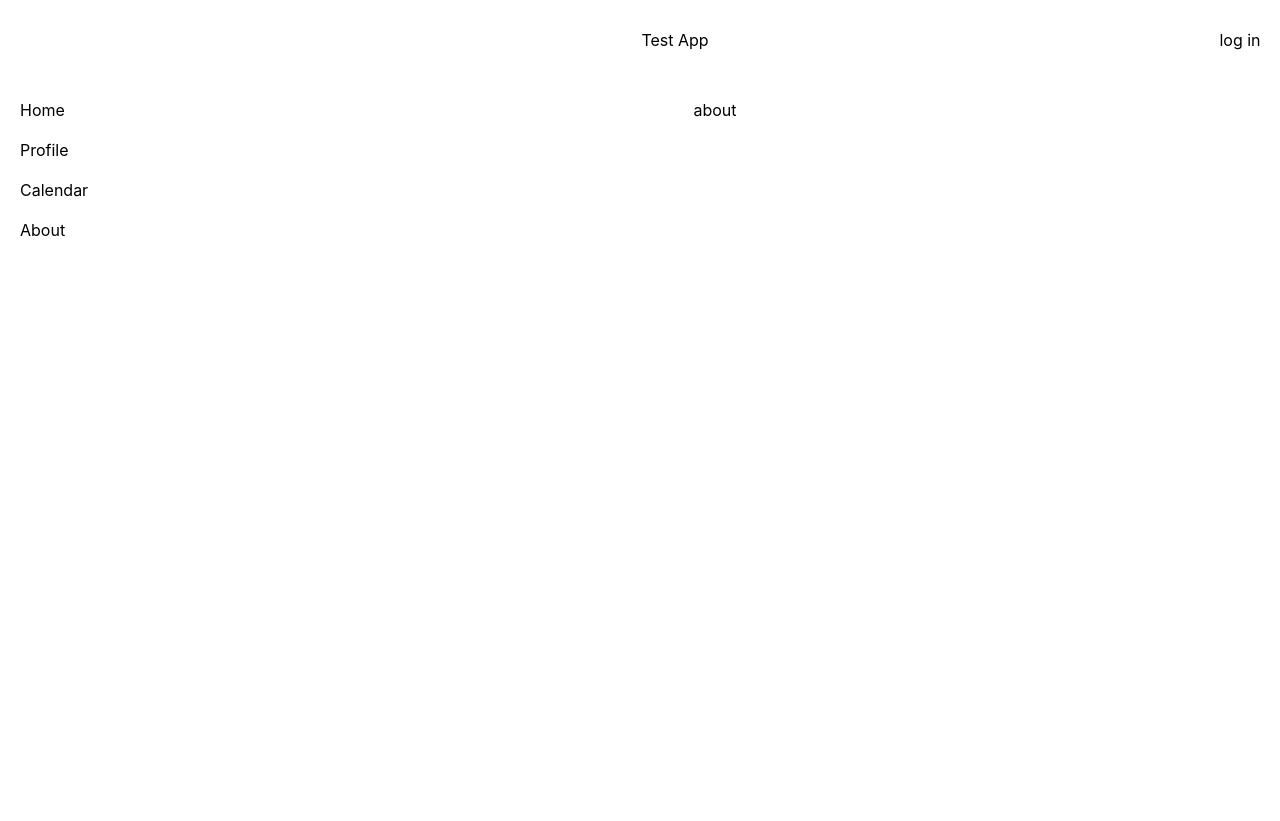
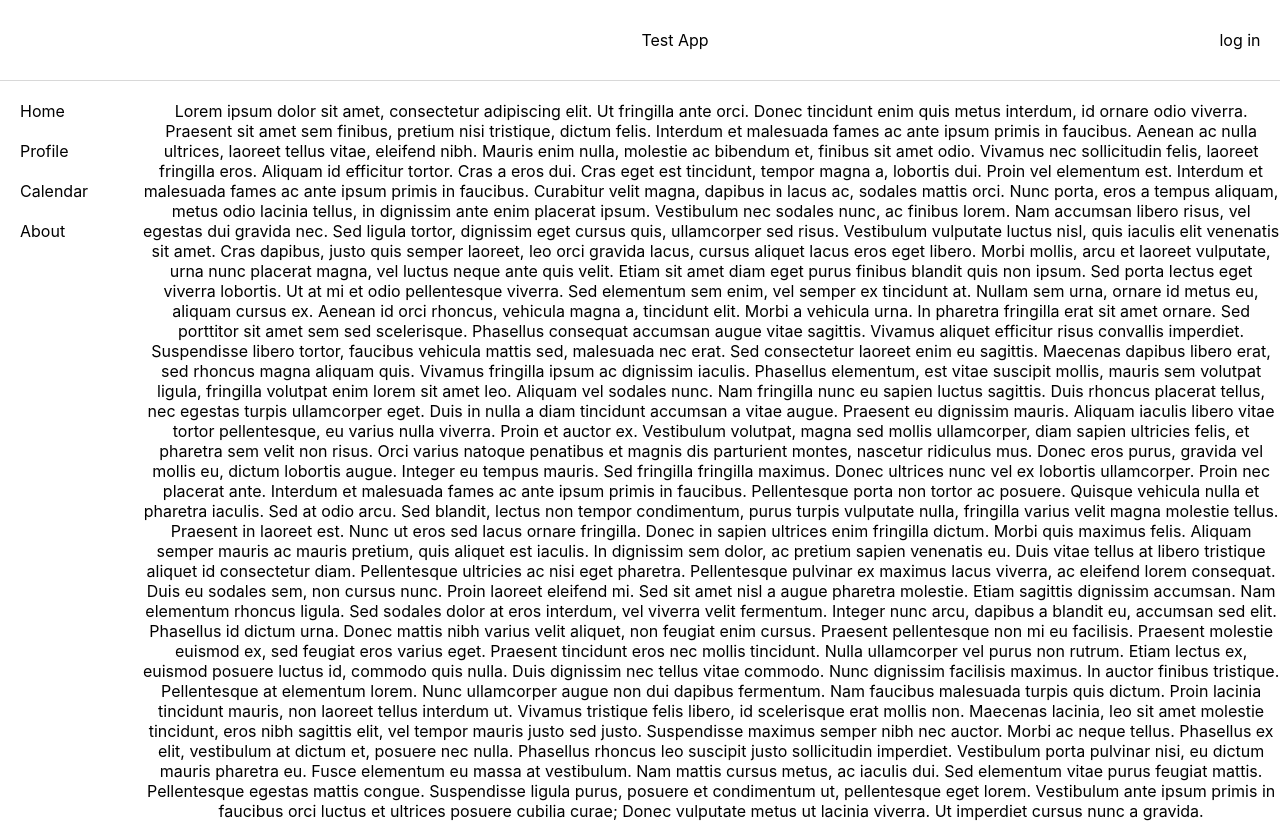
Before and after one commit to kerllsname/test_task, a React (Create React App) app in the folder test-app/: page /about in a window 1280 px wide. Before the commit the page ends 800 px from the top, so only its background shows below. Built offline with nearby package versions, Linux system fonts and the light colour scheme.

Commit message:
feat: complete task

```diff
--- a/test-app/src/App.css
+++ b/test-app/src/App.css
@@ -3,6 +3,7 @@ header {
   display: flex;
   justify-content: space-between;
   align-items: center;
+  border-bottom: 1px solid #a7a7a771;
 }
 
 .header__empty {
@@ -32,18 +33,28 @@ nav {
   margin-bottom: 20px;
 }
 
+.main {
+  margin: 0 auto;
+}
+
 main {
   margin: 0 auto;
 }
 
-.homepage {
+.homepage,
+.about,
+.login,
+.error {
   width: 100%;
   display: flex;
   flex-direction: column;
   align-items: center;
 }
 
-.homepage > div {
+.homepage > div,
+.about > div,
+.login > div,
+.error > div {
   max-width: 1200px;
   text-align: center;
 }
@@ -79,9 +90,39 @@ main {
   justify-content: space-between;
 }
 
+.menu__buttons button {
+  background-color:#4385f5;
+  color: aliceblue;
+  border: none;
+}
+
+.menu__buttons :first-child {
+  margin-right: 10px;
+}
+
 .calendar_navigation {
   display: flex;
   margin-bottom: 20px;
+}
+
+.navigation__button-left {
+  margin-right: 10px;
+}
+
+.navigation__date {
+  width: 90px;
+  text-align: center;
+}
+
+.navigation__button-right {
+  margin-left: 10px;
+}
+
+.navigation__button-left,
+.navigation__button-right {
+  background-color: rgb(240, 240, 240);
+  border: none;
+  cursor: pointer;
 }
 
 .calendar__calendar {
@@ -94,15 +135,21 @@ main {
   border: 1px solid rgba(0, 0, 0, 0.089);
 }
 
-.calendar__unactive-date {
-  background-color: #68686834;
-  color: #3a3a3a;
+.calendar__current-date {
+  background-color: #6868681a;
 }
 
-.calendar__active-date {
-  background-color: #b3c6eb67;
+.field__password-title,
+.field__login-title {
+  margin-top: 10px;
 }
 
-.calendar__current-date {
-  background-color: #3662b9ad;
+.login__field button {
+  width: 100%;
+  height: 20px;
+  display: block;
+  margin-top: 20px;
+  border: none;
+  border-radius: 5px;
+  cursor: pointer;
 }
--- a/test-app/src/components/Wrapper/Main/AboutPage.jsx
+++ b/test-app/src/components/Wrapper/Main/AboutPage.jsx
@@ -1,7 +1,85 @@
 export default function AboutPage() {
   return (
-    <main>
-      <div>about</div>
+    <main className="about">
+      <div>
+        Lorem ipsum dolor sit amet, consectetur adipiscing elit. Ut fringilla
+        ante orci. Donec tincidunt enim quis metus interdum, id ornare odio
+        viverra. Praesent sit amet sem finibus, pretium nisi tristique, dictum
+        felis. Interdum et malesuada fames ac ante ipsum primis in faucibus.
+        Aenean ac nulla ultrices, laoreet tellus vitae, eleifend nibh. Mauris
+        enim nulla, molestie ac bibendum et, finibus sit amet odio. Vivamus nec
+        sollicitudin felis, laoreet fringilla eros. Aliquam id efficitur tortor.
+        Cras a eros dui. Cras eget est tincidunt, tempor magna a, lobortis dui.
+        Proin vel elementum est. Interdum et malesuada fames ac ante ipsum
+        primis in faucibus. Curabitur velit magna, dapibus in lacus ac, sodales
+        mattis orci. Nunc porta, eros a tempus aliquam, metus odio lacinia
+        tellus, in dignissim ante enim placerat ipsum. Vestibulum nec sodales
+        nunc, ac finibus lorem. Nam accumsan libero risus, vel egestas dui
+        gravida nec. Sed ligula tortor, dignissim eget cursus quis, ullamcorper
+        sed risus. Vestibulum vulputate luctus nisl, quis iaculis elit venenatis
+        sit amet. Cras dapibus, justo quis semper laoreet, leo orci gravida
+        lacus, cursus aliquet lacus eros eget libero. Morbi mollis, arcu et
+        laoreet vulputate, urna nunc placerat magna, vel luctus neque ante quis
+        velit. Etiam sit amet diam eget purus finibus blandit quis non ipsum.
+        Sed porta lectus eget viverra lobortis. Ut at mi et odio pellentesque
+        viverra. Sed elementum sem enim, vel semper ex tincidunt at. Nullam sem
+        urna, ornare id metus eu, aliquam cursus ex. Aenean id orci rhoncus,
+        vehicula magna a, tincidunt elit. Morbi a vehicula urna. In pharetra
+        fringilla erat sit amet ornare. Sed porttitor sit amet sem sed
+        scelerisque. Phasellus consequat accumsan augue vitae sagittis. Vivamus
+        aliquet efficitur risus convallis imperdiet. Suspendisse libero tortor,
+        faucibus vehicula mattis sed, malesuada nec erat. Sed consectetur
+        laoreet enim eu sagittis. Maecenas dapibus libero erat, sed rhoncus
+        magna aliquam quis. Vivamus fringilla ipsum ac dignissim iaculis.
+        Phasellus elementum, est vitae suscipit mollis, mauris sem volutpat
+        ligula, fringilla volutpat enim lorem sit amet leo. Aliquam vel sodales
+        nunc. Nam fringilla nunc eu sapien luctus sagittis. Duis rhoncus
+        placerat tellus, nec egestas turpis ullamcorper eget. Duis in nulla a
+        diam tincidunt accumsan a vitae augue. Praesent eu dignissim mauris.
+        Aliquam iaculis libero vitae tortor pellentesque, eu varius nulla
+        viverra. Proin et auctor ex. Vestibulum volutpat, magna sed mollis
+        ullamcorper, diam sapien ultricies felis, et pharetra sem velit non
+        risus. Orci varius natoque penatibus et magnis dis parturient montes,
+        nascetur ridiculus mus. Donec eros purus, gravida vel mollis eu, dictum
+        lobortis augue. Integer eu tempus mauris. Sed fringilla fringilla
+        maximus. Donec ultrices nunc vel ex lobortis ullamcorper. Proin nec
+        placerat ante. Interdum et malesuada fames ac ante ipsum primis in
+        faucibus. Pellentesque porta non tortor ac posuere. Quisque vehicula
+        nulla et pharetra iaculis. Sed at odio arcu. Sed blandit, lectus non
+        tempor condimentum, purus turpis vulputate nulla, fringilla varius velit
+        magna molestie tellus. Praesent in laoreet est. Nunc ut eros sed lacus
+        ornare fringilla. Donec in sapien ultrices enim fringilla dictum. Morbi
+        quis maximus felis. Aliquam semper mauris ac mauris pretium, quis
+        aliquet est iaculis. In dignissim sem dolor, ac pretium sapien venenatis
+        eu. Duis vitae tellus at libero tristique aliquet id consectetur diam.
+        Pellentesque ultricies ac nisi eget pharetra. Pellentesque pulvinar ex
+        maximus lacus viverra, ac eleifend lorem consequat. Duis eu sodales sem,
+        non cursus nunc. Proin laoreet eleifend mi. Sed sit amet nisl a augue
+        pharetra molestie. Etiam sagittis dignissim accumsan. Nam elementum
+        rhoncus ligula. Sed sodales dolor at eros interdum, vel viverra velit
+        fermentum. Integer nunc arcu, dapibus a blandit eu, accumsan sed elit.
+        Phasellus id dictum urna. Donec mattis nibh varius velit aliquet, non
+        feugiat enim cursus. Praesent pellentesque non mi eu facilisis. Praesent
+        molestie euismod ex, sed feugiat eros varius eget. Praesent tincidunt
+        eros nec mollis tincidunt. Nulla ullamcorper vel purus non rutrum. Etiam
+        lectus ex, euismod posuere luctus id, commodo quis nulla. Duis dignissim
+        nec tellus vitae commodo. Nunc dignissim facilisis maximus. In auctor
+        finibus tristique. Pellentesque at elementum lorem. Nunc ullamcorper
+        augue non dui dapibus fermentum. Nam faucibus malesuada turpis quis
+        dictum. Proin lacinia tincidunt mauris, non laoreet tellus interdum ut.
+        Vivamus tristique felis libero, id scelerisque erat mollis non. Maecenas
+        lacinia, leo sit amet molestie tincidunt, eros nibh sagittis elit, vel
+        tempor mauris justo sed justo. Suspendisse maximus semper nibh nec
+        auctor. Morbi ac neque tellus. Phasellus ex elit, vestibulum at dictum
+        et, posuere nec nulla. Phasellus rhoncus leo suscipit justo sollicitudin
+        imperdiet. Vestibulum porta pulvinar nisi, eu dictum mauris pharetra eu.
+        Fusce elementum eu massa at vestibulum. Nam mattis cursus metus, ac
+        iaculis dui. Sed elementum vitae purus feugiat mattis. Pellentesque
+        egestas mattis congue. Suspendisse ligula purus, posuere et condimentum
+        ut, pellentesque eget lorem. Vestibulum ante ipsum primis in faucibus
+        orci luctus et ultrices posuere cubilia curae; Donec vulputate metus ut
+        lacinia viverra. Ut imperdiet cursus nunc a gravida.
+      </div>
     </main>
   );
 }
--- a/test-app/src/components/Wrapper/Main/LoginPage.jsx
+++ b/test-app/src/components/Wrapper/Main/LoginPage.jsx
@@ -20,7 +20,7 @@ export default function LoginPage() {
         <input type="login" className="login-input" />
         <div className="field__password-title">Password</div>
         <input type="password" className="password-input" />
-        <button type="submit" onClick={handler}>
+        <button type="button" onClick={handler}>
           submit
         </button>
         <div className="field__error" />
--- a/test-app/src/components/Wrapper/Main/ProfilePage.jsx
+++ b/test-app/src/components/Wrapper/Main/ProfilePage.jsx
@@ -7,10 +7,17 @@ export default function ProfilePage() {
         <img src={avatar} alt="avatar" />
       </div>
       <div className="profile__info">
-        <div className="info__nickname">nikname: Admin</div>
-        <div className="info__date">date of registration: 27.03.2022</div>
+        <div className="info__nickname">
+          <strong>nikname</strong>
+          : Admin
+        </div>
+        <div className="info__date">
+          <strong>date of registration</strong>
+          : 27.03.2022
+        </div>
         <div className="info__about">
-          about: Lorem ipsum dolor sit amet, consectetur adipiscing elit. Etiam
+          <strong>about</strong>
+          : Lorem ipsum dolor sit amet, consectetur adipiscing elit. Etiam
           eu dictum orci. Pellentesque euismod odio eget lacus egestas rhoncus.
           Curabitur lacinia congue augue, eu venenatis ligula. Aliquam egestas
           fermentum feugiat. Proin pellentesque porta auctor. Morbi laoreet
--- a/test-app/src/components/Wrapper/Main/RouterPage.jsx
+++ b/test-app/src/components/Wrapper/Main/RouterPage.jsx
@@ -9,7 +9,7 @@ export default function RouterPage() {
   const loggedIn = localStorage.getItem('name');
 
   return (
-    <main>
+    <div className="main">
       <Routes>
         <Route path="/" element={<HomePage />} />
         <Route
@@ -26,6 +26,6 @@ export default function RouterPage() {
         <Route path="/login" element={<LoginPage />} />
         <Route path="/about" element={<AboutPage />} />
       </Routes>
-    </main>
+    </div>
   );
 }
--- a/test-app/src/utilities/calendar/CurrentMonth.jsx
+++ b/test-app/src/utilities/calendar/CurrentMonth.jsx
@@ -1,6 +1,5 @@
 export default function CurrentMonth() {
-  const currentDate = new Date();
-  const currentMonth = currentDate.getMonth();
+  let currentDateItem = localStorage.getItem('month');
   const months = [
     'Jan',
     'Feb',
@@ -15,9 +14,15 @@ export default function CurrentMonth() {
     'Dec',
   ];
 
+  if (!currentDateItem) {
+    const currentDate = new Date();
+    currentDateItem = currentDate.getMonth();
+    localStorage.setItem('month', currentDateItem);
+  }
+
   return (
     <div className="navigation__date">
-      {months[currentMonth]}
+      {months[currentDateItem]}
       , 2022
     </div>
   );
```
Also changed, not shown: test-app/src/components/Wrapper/Main/CalendarPage.jsx (+29 -3 lines), test-app/src/utilities/calendar/Dates.jsx (+9 -14 lines).
